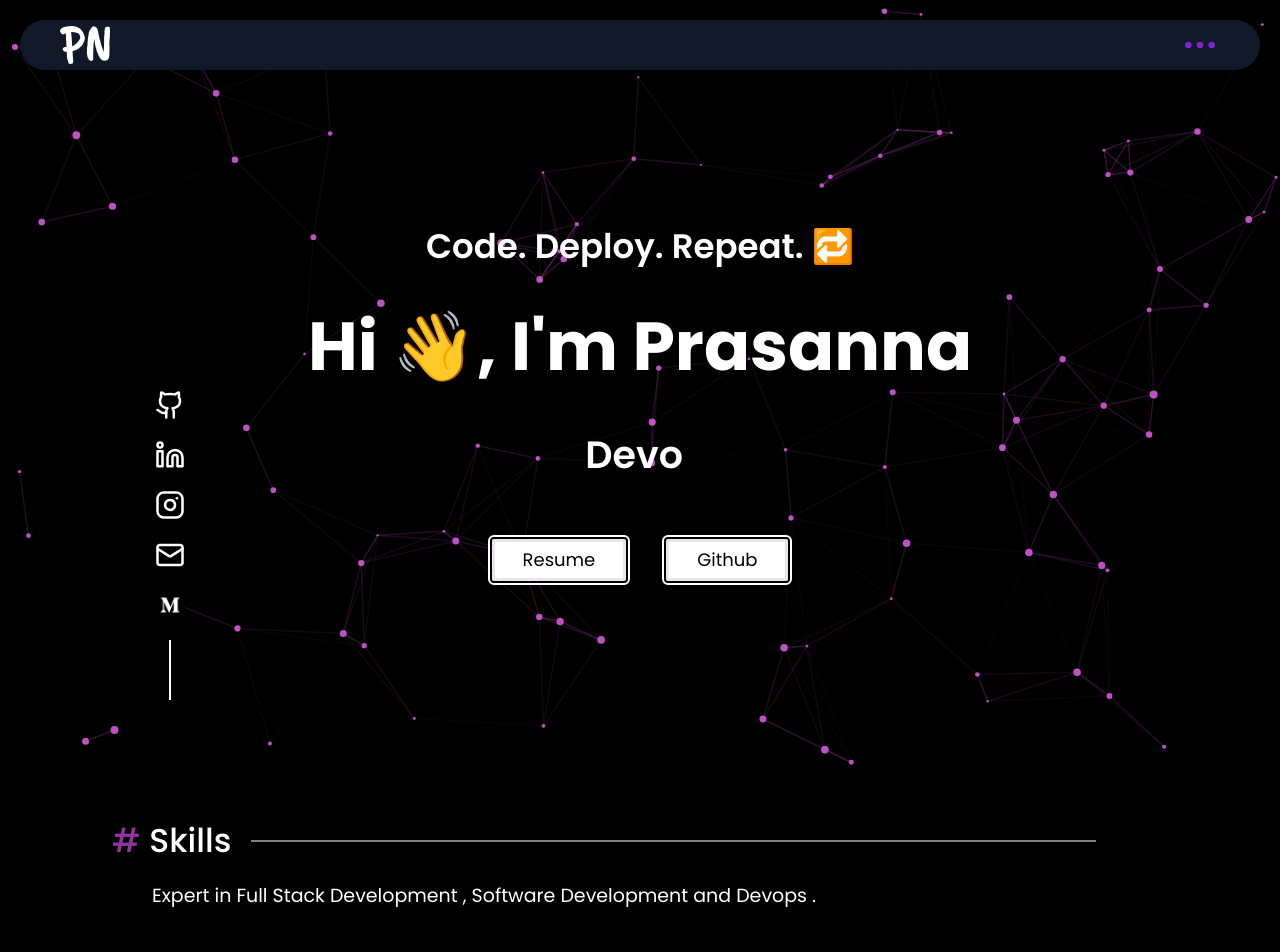
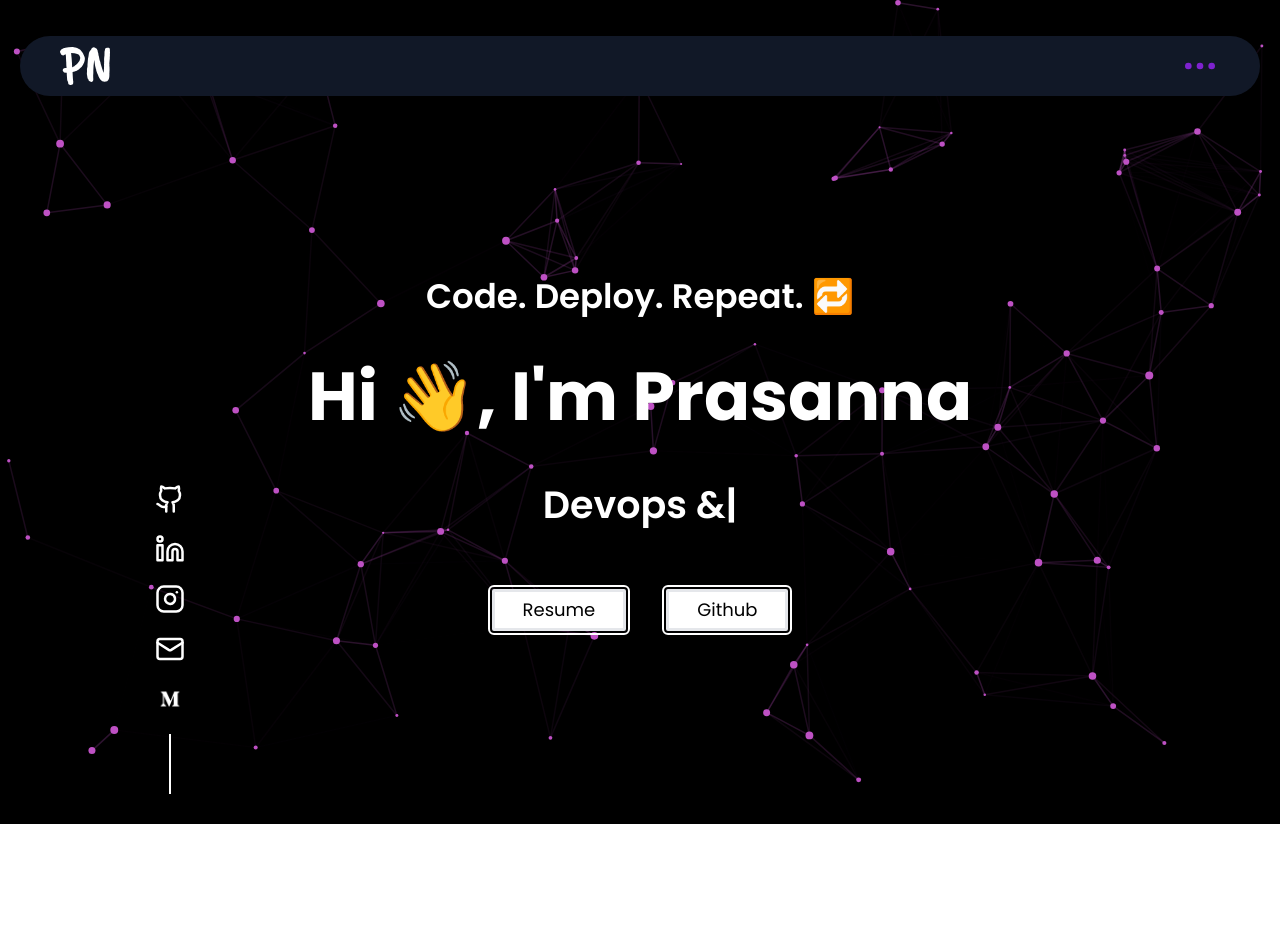
Before and after one commit to Prasanna0709/myportfolio, a React (Vite) app: page / in a window 1280 px wide. Shown: the top 952 px of the page. After the commit the page ends 824 px from the top, so only its background shows below. Built offline with nearby package versions, Linux system fonts and the light colour scheme.

Commit message:
second commit

```diff
--- a/src/App.jsx
+++ b/src/App.jsx
@@ -11,7 +11,7 @@ const App = () => {
   return (
     <div className='bg-red-200 text-blue-500'>
       <Home/>
-      <Skills/>
+      {/* <Skills/> */}
       {/* <AboutMe/>
       <Projects/>
       <ContactUs/> */}
--- a/src/components/organisms/Navbar.jsx
+++ b/src/components/organisms/Navbar.jsx
@@ -43,13 +43,13 @@ const Navbar = () => {
     //     </button>
     //   </div>
     // </div>
-    <div className="relative mt-2 z-[60] px-3 py-2 md:px-5 md:py-3">
-        <div className="flex w-full items-center justify-between px-10 bg-gray-900 h-[40px] sm:h-[50px] rounded-[600px]">
-            <div className="flex justify-center items-center h-[30px] w-[30px] sm:w-[40px] sm:h-[40px]  md:w-[50px] md:h-[50px]">
+    <div className="relative mt-6 z-[60] px-3 py-2 md:px-5 md:py-3">
+        <div className="flex w-full items-center justify-between px-10 bg-gray-900 h-[50px] sm:h-[60px] rounded-[600px]">
+            <div className="flex justify-center items-center h-[35px] w-[35px] sm:w-[40px] sm:h-[40px]  md:w-[50px] md:h-[50px]">
             <img src="./Prasanna_Logo.svg" alt="logo" />
         </div>
         <div>
-            <Ellipsis className=" h-[30px] w-[30px] sm:w-[40px] sm:h-[40px] text-purple-700"/>
+            <Ellipsis className=" h-[35px] w-[35px] sm:w-[40px] sm:h-[40px] text-purple-700"/>
         </div>
         </div>
     </div>
--- a/src/components/organisms/SocialMedia.jsx
+++ b/src/components/organisms/SocialMedia.jsx
@@ -3,7 +3,7 @@ import {Github,Linkedin,Instagram,Mail} from "lucide-react"
 
 const SocialMedia = () => {
   return (
-    <div className='sm:h-[320px] sm:w-[100px] flex flex-col items-center absolute left-[25px] sm:left-[30px] md:left-[40px] lg:left-[80px] xl:left-[120px] bottom-[0px] md:bottom-[-30px] z-[60]'>
+    <div className='sm:h-[320px] sm:w-[100px] flex flex-col items-center absolute left-[25px] sm:left-[30px] md:left-[40px] lg:left-[80px] xl:left-[120px] bottom-[0px] z-[60]'>
         <a className='mb-2 sm:mb-5 c-pointer' href='https://github.com/Prasanna0218'><Github className='text-white w-[19px] h-[19px] sm:w-[25px] sm:h-[25px] md:w-[30px] md:h-[30px]'/></a>
         <a className='mb-2 sm:mb-5 c-pointer' href='#'><Linkedin className='text-white w-[19px] h-[19px] sm:w-[25px] sm:h-[25px] md:w-[30px] md:h-[30px]'/></a>
         <a className='mb-2 sm:mb-5 c-pointer' href='#'><Instagram className='text-white w-[19px] h-[19px] sm:w-[25px] sm:h-[25px] md:w-[30px] md:h-[30px]'/></a>
--- a/src/components/organisms/TextCarousel.jsx
+++ b/src/components/organisms/TextCarousel.jsx
@@ -5,7 +5,7 @@ import SocialMedia from "./SocialMedia";
 
 const TextCarousel = () => {
   return (
-    <div className="colorWh pb-[120px] sm:pb-[0px] z-50 relative h-[400px] sm:h-[420px] md:h-[550px] flex flex-col justify-center items-center mt-6 sm:mt-12">
+    <div className="colorWh pb-[50px] z-50 relative h-[81vh] flex flex-col justify-center items-center mt-6 sm:mt-12">
       <div className="mb-6">
         <p className="text-[24px] md:text-[34px] font-semibold">Code. Deploy. Repeat. 🔁</p>
       </div>
--- a/src/components/templates/Home.jsx
+++ b/src/components/templates/Home.jsx
@@ -6,7 +6,7 @@ import SocialMedia from '../organisms/SocialMedia'
 
 const Home = () => {
   return (
-    <div className='h-auto sm:h-screen w-[100%] darkbg' id='home'>
+    <div className='h-screen w-[100%] darkbg' id='home'>
         <Navbar/>
         <BgParticles id="particles"/>
         <TextCarousel/>
```
